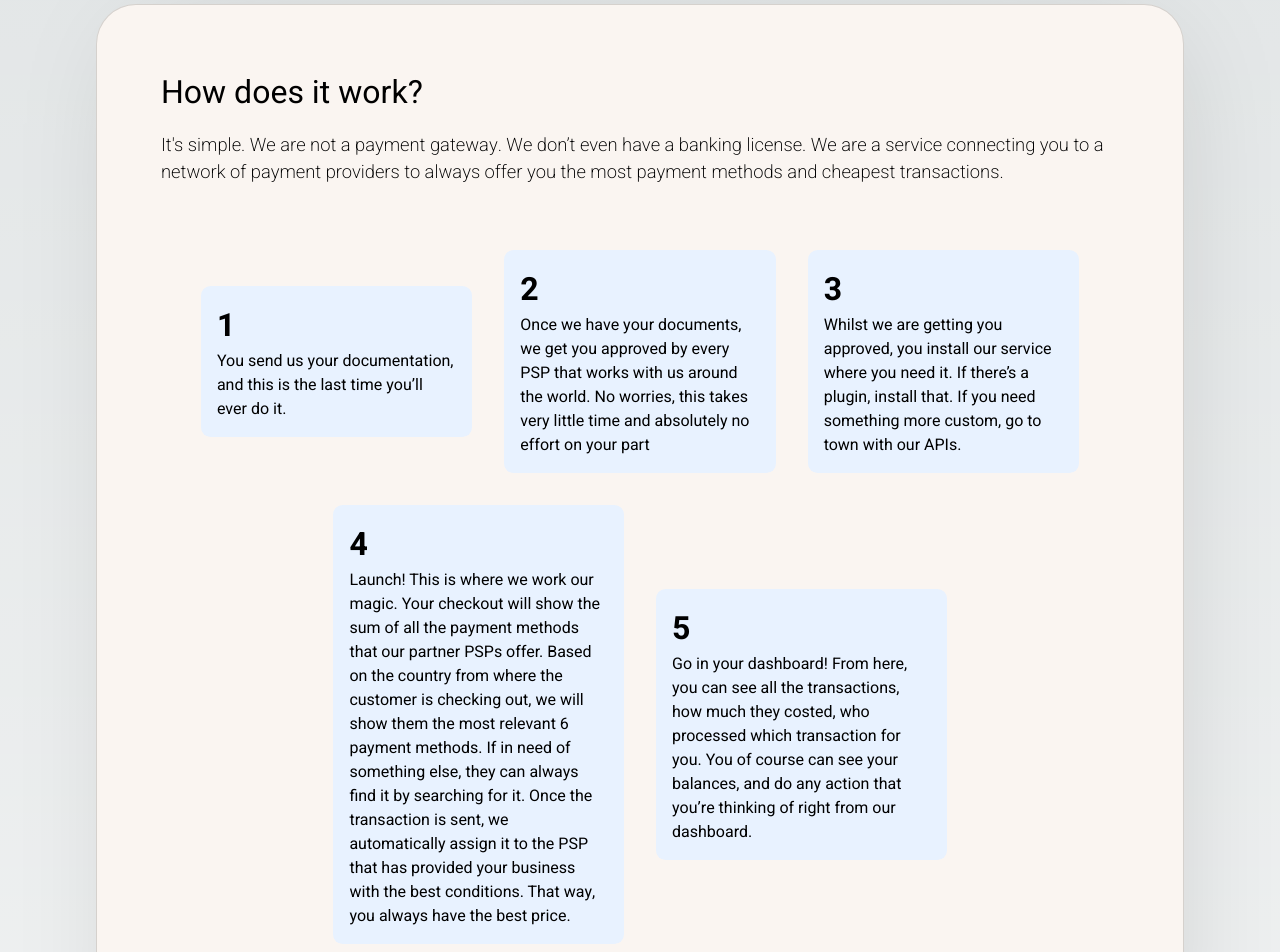
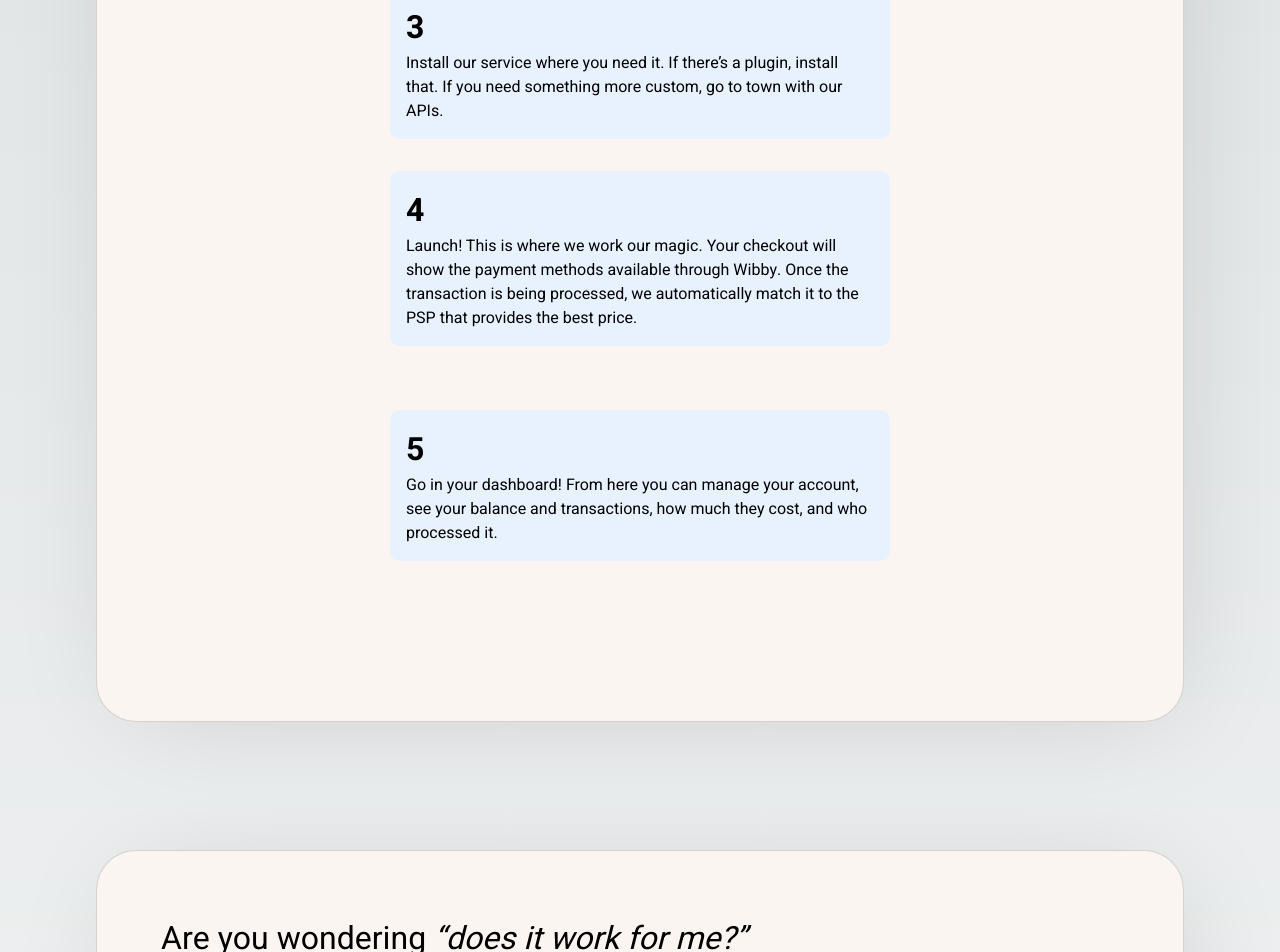
Before and after one commit to botoxparty/wibby-landing-page, a Next.js app: page / in a window 1280 px wide. Shown: the part 1340-2292 px from the top of the page. Built offline with nearby package versions, Linux system fonts and the light colour scheme.

Commit message:
chore: update content

```diff
--- a/pages/index.tsx
+++ b/pages/index.tsx
@@ -1,9 +1,9 @@
 import Head from "next/head";
 import Image from "next/image";
-import { Inter, Heebo } from "next/font/google";
+import { Heebo } from "next/font/google";
 import styles from "@/styles/Home.module.css";
 
-const inter = Heebo({ subsets: ["latin"] });
+const heebo = Heebo({ subsets: ["latin"] });
 
 export default function Home() {
   return (
@@ -14,7 +14,7 @@ export default function Home() {
         <meta name="viewport" content="width=device-width, initial-scale=1" />
         <link rel="icon" href="/favicon.ico" />
       </Head>
-      <main className={styles.main + " " + inter.className}>
+      <main className={[styles.main, heebo.className].join(" ")}>
         <div className={styles.center}>
           <Image
             src="/wibby.svg"
@@ -42,7 +42,48 @@ export default function Home() {
               <button>Watch Demo</button>
             </div> */}
           </section>
-          <section className={styles.section + " " + styles.window}>
+          <section className={[styles.section, styles.window].join(" ")}>
+            <h3>How does it work?</h3>
+            <p>
+              It{"'"}s simple. We are not a payment gateway. We don’t even have
+              a banking license. We are a service connecting you to a network of
+              payment providers to always offer you the most payment methods and
+              the lowest cost transactions.
+            </p>
+            <div className={styles.section_how}>
+              <div className={styles.section_how__row}>
+                <div className={styles.section_how__col}>
+                  <h4>1</h4> You send us your documentation, and this is the
+                  last time you’ll ever do it.
+                </div>
+                <div className={styles.section_how__col}>
+                  <h4>2</h4> Once we have your documents, we get you approved by
+                  every PSP in our network. No worries, this takes very little
+                  time and absolutely no effort on your part.
+                </div>
+                <div className={styles.section_how__col}>
+                  <h4>3</h4> Install our service where you need it. If there’s a
+                  plugin, install that. If you need something more custom, go to
+                  town with our APIs.
+                </div>
+              </div>
+              <div className={styles.section_how__row}>
+                <div className={styles.section_how__col}>
+                  <h4>4</h4> Launch! This is where we work our magic. Your
+                  checkout will show the payment methods available through
+                  Wibby. Once the transaction is being processed, we
+                  automatically match it to the PSP that provides the best
+                  price.
+                </div>
+                <div className={styles.section_how__col}>
+                  <h4>5</h4> Go in your dashboard! From here you can manage your
+                  account, see your balance and transactions, how much they
+                  cost, and who processed it.
+                </div>
+              </div>
+            </div>
+          </section>
+          <section className={[styles.section, styles.window].join(" ")}>
             <h3>
               Are you wondering{" "}
               <span className={styles.italic}>“does it work for me?”</span>
@@ -58,54 +99,6 @@ export default function Home() {
               src="/wibby-integrations.png"
               alt="Payment methods"
             />
-          </section>
-          <section className={[styles.section, styles.window].join(" ")}>
-            <h3>How does it work?</h3>
-            <p>
-              It{"'"}s simple. We are not a payment gateway. We don’t even have
-              a banking license. We are a service connecting you to a network of
-              payment providers to always offer you the most payment methods and
-              cheapest transactions.
-            </p>
-            <div className={styles.section_how}>
-              <div className={styles.section_how__row}>
-                <div className={styles.section_how__col}>
-                  <h4>1</h4> You send us your documentation, and this is the
-                  last time you’ll ever do it.
-                </div>
-                <div className={styles.section_how__col}>
-                  <h4>2</h4> Once we have your documents, we get you approved by
-                  every PSP that works with us around the world. No worries,
-                  this takes very little time and absolutely no effort on your
-                  part
-                </div>
-                <div className={styles.section_how__col}>
-                  <h4>3</h4> Whilst we are getting you approved, you install our
-                  service where you need it. If there’s a plugin, install that.
-                  If you need something more custom, go to town with our APIs.
-                </div>
-              </div>
-              <div className={styles.section_how__row}>
-                <div className={styles.section_how__col}>
-                  <h4>4</h4> Launch! This is where we work our magic. Your
-                  checkout will show the sum of all the payment methods that our
-                  partner PSPs offer. Based on the country from where the
-                  customer is checking out, we will show them the most relevant
-                  6 payment methods. If in need of something else, they can
-                  always find it by searching for it. Once the transaction is
-                  sent, we automatically assign it to the PSP that has provided
-                  your business with the best conditions. That way, you always
-                  have the best price.
-                </div>
-                <div className={styles.section_how__col}>
-                  <h4>5</h4> Go in your dashboard! From here, you can see all
-                  the transactions, how much they costed, who processed which
-                  transaction for you. You of course can see your balances, and
-                  do any action that you’re thinking of right from our
-                  dashboard.
-                </div>
-              </div>
-            </div>
           </section>
           <section className={[styles.section, styles.window].join(" ")}>
             <h3>This is gonna cost a fortune!</h3>
@@ -130,8 +123,8 @@ export default function Home() {
               <p>
                 Our goal is to always give you the best price possible. You can
                 start right here:
-                <button className={[styles.cta, inter.className].join(" ")}>
-                  Sign up
+                <button className={[styles.cta, heebo.className].join(" ")}>
+                  Sign up coming soon
                 </button>
               </p>
               <p>
@@ -141,16 +134,15 @@ export default function Home() {
               </p>
             </div>
           </section>
+          <section className={styles.section + ` ` + styles.window}>
+            <p>
+              Imagine our excitement when we discovered this innovation! We
+              would love to bond over our incredible discovery and address any
+              inquiries you may have. Simply message our bot and we{"'"}ll put
+              you in touch with the appropriate individual. Cheers!
+            </p>
+          </section>
         </div>
-        <section className={styles.section + ` ` + styles.window}>
-          <p>
-            If this feels too good to be true, imagine our reaction when we
-            realized nobody else had built something like this. We’d be very
-            happy do bond over our holy sh*t moment and answer any question you
-            have, just text our bot who will connect you to the right person.
-            Cheers!
-          </p>
-        </section>
         <footer className={styles.footer}>
           Copyright 2023 Wibby. All rights reserved. <br></br>
         </footer>
--- a/styles/Home.module.css
+++ b/styles/Home.module.css
@@ -8,6 +8,7 @@
   max-width: 80rem;
   margin: auto;
   position: relative;
+  width: 100%;
 }
 
 .italic {
@@ -27,15 +28,18 @@
   align-items: center;
   justify-content: center;
   gap: 2rem;
+  flex-direction: column;
+  width: 100%;
 }
 
 .section_how__col {
   flex: 0.3;
-  /* border: 1px solid black; */
   background-color: var(--powder-blue);
   border-radius: 0.6rem;
   padding: 1rem;
   margin-bottom: 2rem;
+  width: 100%;
+  max-width: 500px;
 }
 
 .section_how__col h4 {
@@ -62,6 +66,7 @@
   padding: 4rem;
   background-color: var(--powder-pink);
   box-shadow: 10px 10px 119px -29px rgba(0,0,0,0.15);
+  width: 100%;
 }
 
 .section_cta h3 {
@@ -172,6 +177,7 @@
   border-radius: 40px;
   box-shadow: 10px 10px 119px -29px rgba(0,0,0,0.15);
   padding: 4rem;
+  width: 100%;
 }
 
 .window h3 {
@@ -197,7 +203,6 @@
   font-size: 3rem;
   font-weight: 400;
   flex: 1;
-  padding: 4rem;
   display: flex;
   flex-direction: column;
   align-items: center;
@@ -289,11 +294,16 @@
   margin-top: 4rem;
   margin-bottom: 2rem;
   font-size: 0.8rem;
-
 }
 
 /* Mobile */
 @media (max-width: 700px) {
+  .section_cta {
+    padding: 2rem;
+  }
+  .window {
+    padding: 2rem;
+  }
   .cost {
     flex-direction: column;
   }
@@ -382,10 +392,6 @@
     font-size: 1rem;
   }
 
-  .section_how__row {
-    flex-direction: column;
-  }
-
   .section_cta__content {
     flex-direction: column;
     gap: 2rem;
@@ -399,17 +405,6 @@
   }
 }
 
-@media (prefers-color-scheme: dark) {
-  .vercelLogo {
-    filter: invert(1);
-  }
-
-  .logo,
-  .thirteen img {
-    filter: invert(1) drop-shadow(0 0 0.3rem #ffffff70);
-  }
-}
-
 @keyframes rotate {
   from {
     transform: rotate(360deg);
--- a/styles/globals.css
+++ b/styles/globals.css
@@ -58,39 +58,6 @@ button {
   border-radius: 0.6rem;
 }
 
-@media (prefers-color-scheme: dark) {
-  :root {
-    --foreground-rgb: 255, 255, 255;
-    --background-start-rgb: 0, 0, 0;
-    --background-end-rgb: 0, 0, 0;
-
-    --primary-glow: radial-gradient(rgba(1, 65, 255, 0.4), rgba(1, 65, 255, 0));
-    --secondary-glow: linear-gradient(
-      to bottom right,
-      rgba(1, 65, 255, 0),
-      rgba(1, 65, 255, 0),
-      rgba(1, 65, 255, 0.3)
-    );
-
-    --tile-start-rgb: 2, 13, 46;
-    --tile-end-rgb: 2, 5, 19;
-    --tile-border: conic-gradient(
-      #ffffff80,
-      #ffffff40,
-      #ffffff30,
-      #ffffff20,
-      #ffffff10,
-      #ffffff10,
-      #ffffff80
-    );
-
-    --callout-rgb: 20, 20, 20;
-    --callout-border-rgb: 108, 108, 108;
-    --card-rgb: 100, 100, 100;
-    --card-border-rgb: 200, 200, 200;
-  }
-}
-
 * {
   box-sizing: border-box;
   padding: 0;
@@ -100,7 +67,7 @@ button {
 html,
 body {
   max-width: 100vw;
-  overflow-x: hidden;
+  width: 100%;
 }
 
 body {
@@ -117,9 +84,3 @@ a {
   color: inherit;
   text-decoration: none;
 }
-
-@media (prefers-color-scheme: dark) {
-  html {
-    color-scheme: dark;
-  }
-}
```
